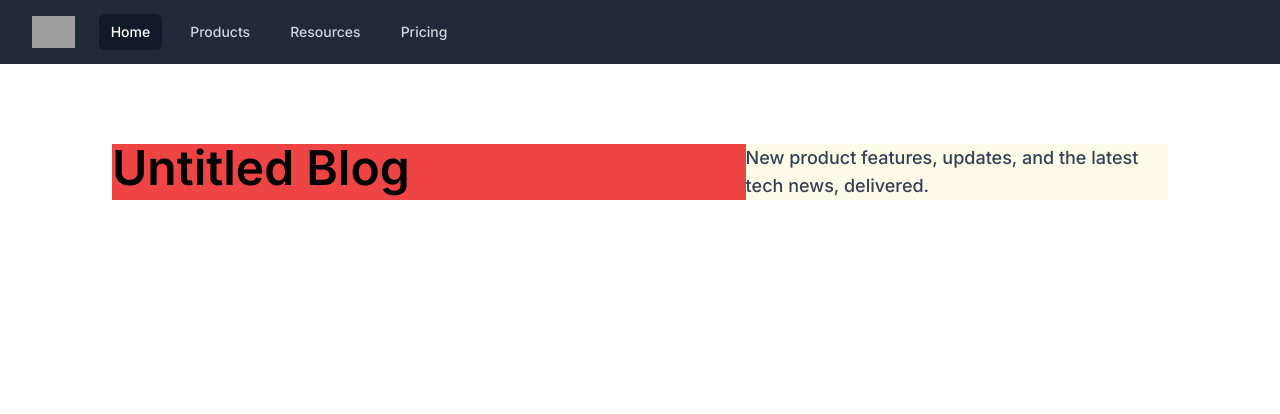
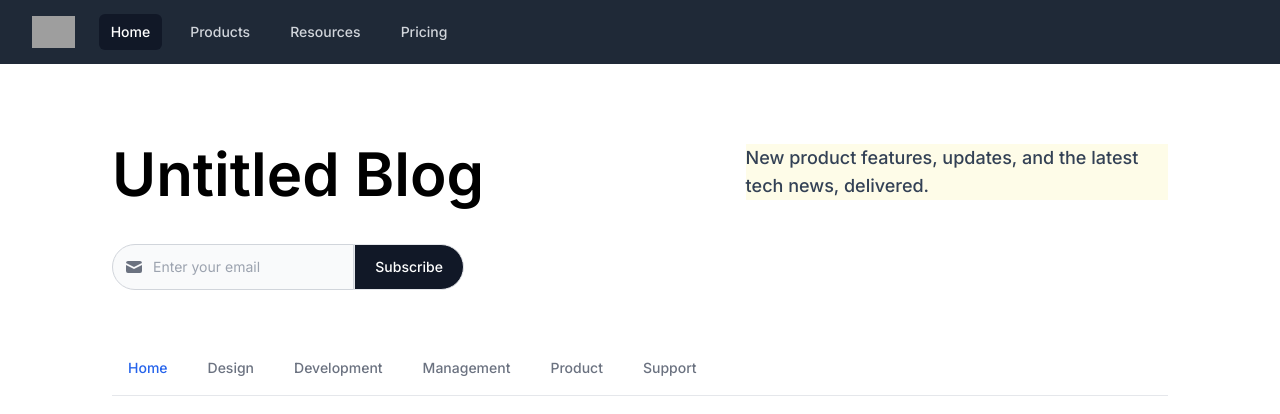
Before and after one commit to ipriyam26/blogsnow, a Next.js app: page /home in a window 1280 px wide. Shown: the top 414 px of the page. Built offline with nearby package versions, Linux system fonts and the light colour scheme; grey boxes are pictures that could not be loaded.

Commit message:
Sub routes done

```diff
--- /dev/null
+++ b/app/home/Localnav.tsx
@@ -0,0 +1,63 @@
+'use client';
+import React from 'react';
+import Link from 'next/link';
+import { usePathname } from 'next/navigation';
+
+const menus = [
+    {
+        name: 'Home',
+        link: '/home'
+    }, {
+        name: 'Design',
+        link: '/home/design'
+    }, {
+        name: 'Development',
+        link: '/home/development'
+    }, {
+        name: 'Management',
+        link: '/home/management'
+    }, {
+        name: 'Product',
+        link: '/home/product'
+    }, {
+        name: 'Support',
+        link: '/home/support'
+    }
+]
+
+
+export function Localnav() {
+    const pathname = usePathname();
+    console.log(pathname);
+    return (
+
+        <div>
+
+            <div className="text-sm font-medium text-center text-gray-500 border-b border-gray-200 dark:text-gray-400 dark:border-gray-700">
+                <ul className="flex flex-wrap -mb-px">
+
+                    {
+                        menus.map((menu, index) => (
+                            // pathname === menu.link ?
+                            <li
+                                key={index}
+                                className="mr-2">
+                                <Link href={menu.link} className={`inline-block p-4 border-b-2 border-transparent rounded-t-lg
+                    ${pathname == menu.link ? 'text-blue-600 border-blue-600 rounded-t-lg active dark:text-blue-500 dark:border-blue-500' : 'hover:text-gray-600 hover:border-gray-300 dark:hover:text-gray-300'}
+
+                    `}
+
+                                >
+                                    {menu.name}
+                                </Link>
+                            </li>
+
+                        ))
+                    }
+
+
+                </ul>
+            </div>
+
+        </div>);
+}
--- /dev/null
+++ b/app/home/all/page.tsx
@@ -0,0 +1,9 @@
+import React from 'react'
+
+function All() {
+  return (
+    <div>Profile</div>
+  )
+}
+
+export default All
--- /dev/null
+++ b/app/home/design/page.tsx
@@ -0,0 +1,9 @@
+import React from 'react'
+
+function Design() {
+  return (
+    <div>Dashboard</div>
+  )
+}
+
+export default Design
--- /dev/null
+++ b/app/home/development/page.tsx
@@ -0,0 +1,10 @@
+
+import React from 'react'
+
+function Development() {
+  return (
+    <div>page</div>
+  )
+}
+
+export default Development
--- /dev/null
+++ b/app/home/layout.tsx
@@ -0,0 +1,54 @@
+
+
+import React from 'react'
+import { Inter } from '@next/font/google'
+import { Localnav } from './Localnav';
+const inter = Inter({ subsets: ['latin'] })
+
+function Subscribe() {
+    return (<form action="#">
+        <div className="items-center mx-auto mb-3 space-y-4 max-w-screen-sm sm:flex sm:space-y-0">
+            <div className="relative w-full">
+                <label htmlFor="email" className="hidden mb-2 text-sm font-medium text-gray-900 dark:text-gray-300">Email address</label>
+                <div className="flex absolute inset-y-0 left-0 items-center pl-3 pointer-events-none">
+                    <svg className="w-5 h-5 text-gray-500 dark:text-gray-400" fill="currentColor" viewBox="0 0 20 20" xmlns="http://www.w3.org/2000/svg"><path d="M2.003 5.884L10 9.882l7.997-3.998A2 2 0 0016 4H4a2 2 0 00-1.997 1.884z"></path><path d="M18 8.118l-8 4-8-4V14a2 2 0 002 2h12a2 2 0 002-2V8.118z"></path></svg>
+                </div>
+                <input className="block p-3 pl-10 w-full text-sm text-gray-900 bg-gray-50 rounded-xl border border-gray-300 sm:rounded-none sm:rounded-l-3xl focus:ring-primary-500 focus:border-primary-500 dark:placeholder-gray-400 dark:text-white dark:focus:ring-primary-500 dark:focus:border-primary-500" placeholder="Enter your email" type="email" id="email" required />
+            </div>
+            <div>
+                <button type="submit" className="py-3 px-5 w-full text-sm font-medium text-center text-white rounded-xl border cursor-pointer bg-gray-900 border-primary-600 sm:rounded-none sm:rounded-r-3xl hover:bg-primary-800 focus:ring-4 focus:ring-primary-300 dark:bg-primary-600 dark:hover:bg-primary-700 dark:focus:ring-primary-800">Subscribe</button>
+            </div>
+        </div>
+
+    </form>);
+}
+
+
+
+function Home() {
+    // const router = ();
+    // get current route
+    return (
+
+        <div className={`my-10 lg:my-20 ${inter.className}  lg:mx-28 flex flex-col items-center lg:items-stretch`}>
+            <div className="flex flex-col space-y-5 lg:space-y-0 lg:flex-row items-center lg:items-start justify-between">
+                <h3 className={` text-5xl lg:text-6xl font-semibold`} >Untitled Blog</h3>
+                <p className='lg:w-2/5 bg-yellow-50 mx-5 lg:mx-0 text-lg text-slate-700 font-medium'>
+                    New product features, updates, and the latest tech news, delivered.
+                </p>
+            </div>
+            <div>
+
+            </div>
+            <section className="bg-white lg:w-1/3 w-3/5 my-10 ">
+                <Subscribe></Subscribe>
+            </section>
+
+            <Localnav></Localnav>
+
+        </div>
+
+    )
+}
+
+export default Home
--- /dev/null
+++ b/app/home/leadership/page.tsx
@@ -0,0 +1,10 @@
+
+import React from 'react'
+
+function Leadership() {
+  return (
+    <div>Leadership</div>
+  )
+}
+
+export default Leadership
--- /dev/null
+++ b/app/home/management/page.tsx
@@ -0,0 +1,9 @@
+import React from 'react'
+
+function Management() {
+  return (
+    <div>Management</div>
+  )
+}
+
+export default Management
--- a/app/home/page.tsx
+++ b/app/home/page.tsx
@@ -1,23 +1,8 @@
-
 import React from 'react'
-import { Inter } from '@next/font/google'
-const inter = Inter({ subsets: ['latin'] })
 
 function Home() {
   return (
-
-    <div className={`my-20 bg-red-500 ${inter.className}  lg:mx-28 `}>
-<div className="flex justify-between">
-    <h3 className={` text-5xl font-semibold`} >Untitled Blog</h3>
-    <p className='w-2/5 bg-yellow-50 text-lg text-slate-700 font-medium'>
-        New product features, updates, and the latest tech news, delivered.
-    </p>
-</div>
-<div>
-
-</div>
-    </div>
-
+    <div>Home</div>
   )
 }
 
--- /dev/null
+++ b/app/home/product/page.tsx
@@ -0,0 +1,9 @@
+import React from 'react'
+
+function Product() {
+  return (
+    <div>Product</div>
+  )
+}
+
+export default Product
--- /dev/null
+++ b/app/home/support/page.tsx
@@ -0,0 +1,9 @@
+import React from 'react'
+
+function Support() {
+  return (
+    <div>Support</div>
+  )
+}
+
+export default Support
```
